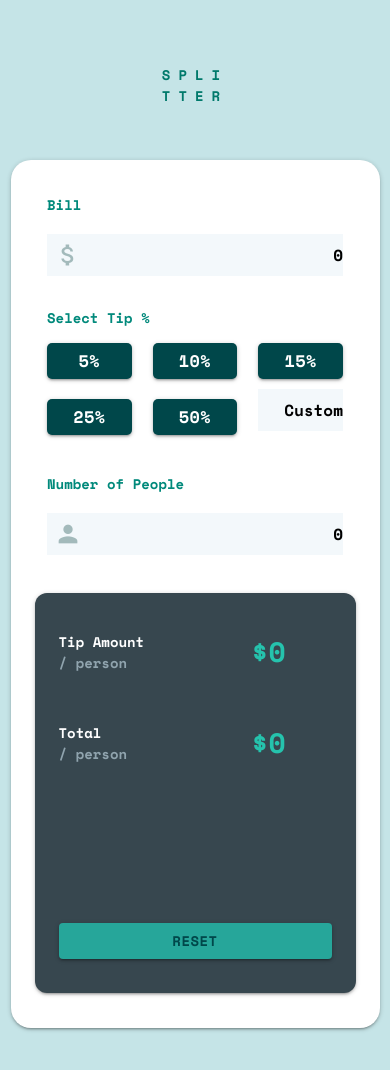
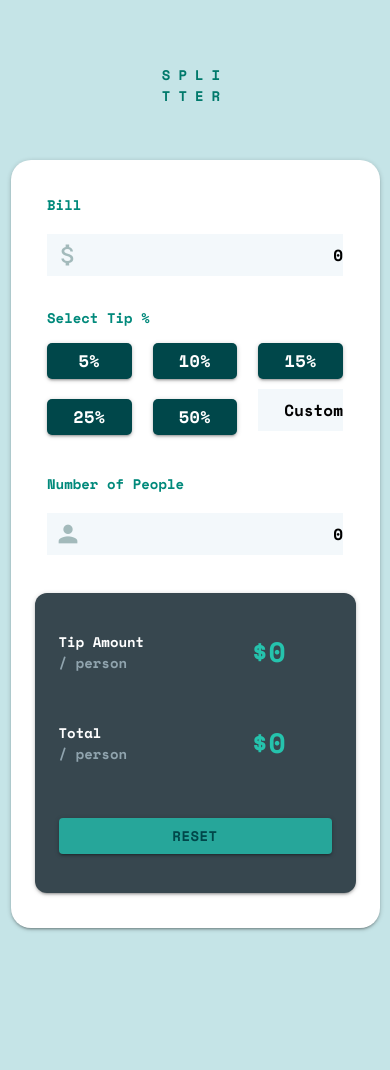
Before and after one commit to CauquilM/tip-calculator, a React (Create React App) app: page / in a window 390 px wide. Shown: the top 1070 px of the page. After the commit the page ends 982 px from the top, so only its background shows below. Built offline with nearby package versions, Linux system fonts and the light colour scheme.

Commit message:
improvement of result-card responsive

```diff
--- a/src/components/result-card.js
+++ b/src/components/result-card.js
@@ -3,7 +3,7 @@ function ResultCard(props) {
   return (
     <div
       className="card small blue-grey darken-3 section"
-      style={{ borderRadius: "12px", height: "400px" }}
+      style={{ borderRadius: "12px", height: window.innerWidth < 600 ? "300px" : "400px" }}
     >
       <div className="card-content white-text">
         <div className="row">
@@ -40,7 +40,7 @@ function ResultCard(props) {
         </div>
         <a
           className="waves-effect waves-light btn"
-          style={{ marginTop: "125px", color: "#00474a", borderRadius: "4px" }}
+          style={{ marginTop: window.innerWidth < 600 ? "20px" : "125px", color: "#00474a", borderRadius: "4px" }}
         >
           Reset
         </a>
```
